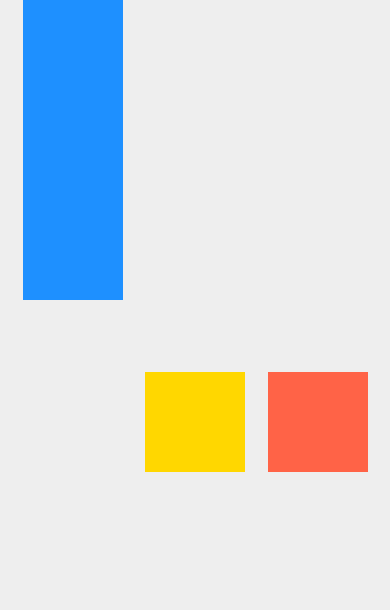
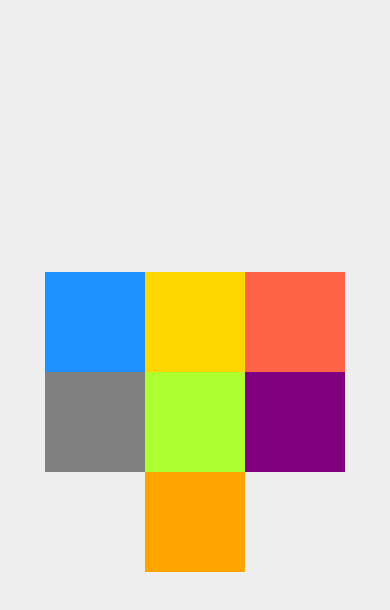
Before and after one commit to codewithz/saib-react-native-playground, a React Native app: screen / in a window 390 px wide. Shown: the top 610 px of the page. Built offline with nearby package versions, Linux system fonts and the light colour scheme.

Commit message:
flexWrap and align Content

```diff
--- a/App.js
+++ b/App.js
@@ -21,16 +21,18 @@ export default function App() {
       backgroundColor: '#eee',
       flex: 1,
       flexDirection: 'row', //column,row,column-reverse,row-reverse
-      justifyContent: 'space-evenly', //main axis
+      justifyContent: 'center', //main axis
       alignItems: 'center', //secondary
+      alignContent: 'center',
+      flexWrap: "wrap",
 
     }} >
 
       <View style={{
         backgroundColor: 'dodgerblue',
         width: 100,
-        height: 300,
-        alignSelf: 'flex-start'
+        height: 100,
+
       }} >
       </View>
 
@@ -47,6 +49,30 @@ export default function App() {
         height: 100,
       }} >
       </View>
+      <View style={{
+        backgroundColor: 'grey',
+        width: 100,
+        height: 100,
+      }} >
+      </View>
+      <View style={{
+        backgroundColor: 'greenyellow',
+        width: 100,
+        height: 100,
+      }} >
+      </View>
+      <View style={{
+        backgroundColor: 'purple',
+        width: 100,
+        height: 100,
+      }} >
+      </View>
+      <View style={{
+        backgroundColor: 'orange',
+        width: 100,
+        height: 100,
+      }} >
+      </View>
 
 
     </View>
```
